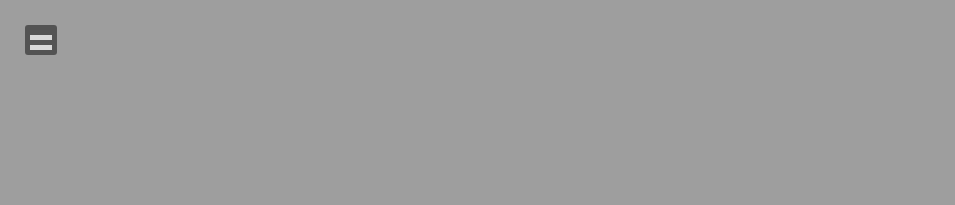
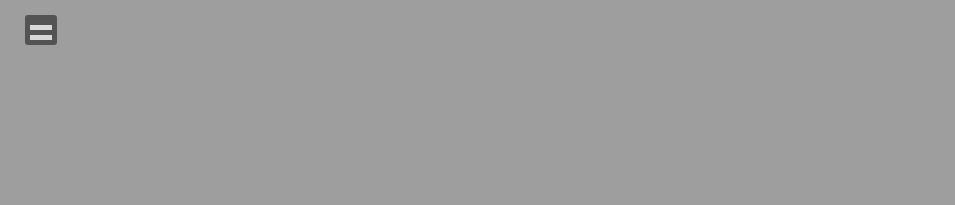
Before and after one commit to p-adic/p-adic.github.io, a Jekyll site: the page built from index.html, in a window 1280 px wide. Shown: the top 205 px of the page, without its empty margins (0-955 px from the left). Built offline with Jekyll 4.4.1, drawn with Linux system fonts in a browser that asks for light colours; some web fonts are replaced.

Commit message:
Update nav.scss

```diff
--- a/_sass/nav.scss
+++ b/_sass/nav.scss
@@ -13,7 +13,7 @@
 	@media #{$notsmall} {
 		position: fixed;
 		max-width: 175px;
-		top: 25px;
+		top: 15px;
 		left: 25px;
 	}
 	button {
```
